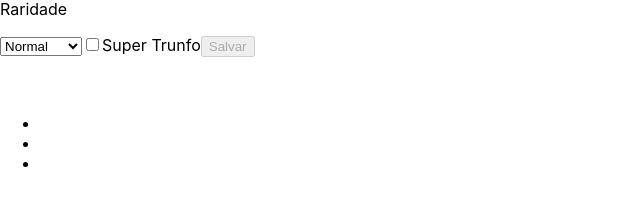
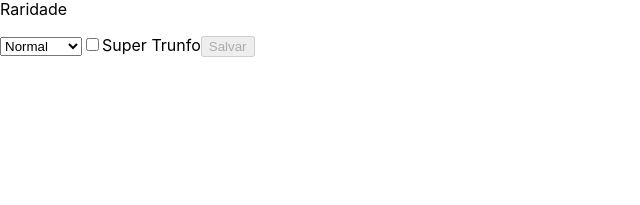
Before and after one commit to mtssantos96/project-tryunfo, a React (Create React App) app: page / in a window 1280 px wide. Shown: the part 527-732 px from the top of the page, without its empty margins (0-640 px from the left). Built offline with nearby package versions, Linux system fonts and the light colour scheme.

Commit message:
Resolução requisito 8

```diff
--- a/src/App.js
+++ b/src/App.js
@@ -119,6 +119,7 @@ class App extends React.Component {
       cardTrunfo,
       hasTrunfo,
       isSaveButtonDisabled,
+      savedCards,
     } = this.state;
 
     return (
@@ -139,16 +140,22 @@ class App extends React.Component {
           onInputChange={ this.handleChanger }
           onSaveButtonClick={ this.saveCard }
         />
-        <Card
-          cardName={ cardName }
-          cardDescription={ cardDescription }
-          cardAttr1={ cardAttr1 }
-          cardAttr2={ cardAttr2 }
-          cardAttr3={ cardAttr3 }
-          cardImage={ cardImage }
-          cardRare={ cardRare }
-          cardTrunfo={ cardTrunfo }
-        />
+        <section>
+          {savedCards.length > 0 ? <h2>Todas as cartas</h2> : ''}
+          { savedCards.map((card) => (
+            <Card
+              key={ card.cardName }
+              cardName={ card.cardName }
+              cardDescription={ card.cardDescription }
+              cardAttr1={ card.cardAttr1 }
+              cardAttr2={ card.cardAttr2 }
+              cardAttr3={ card.cardAttr3 }
+              cardImage={ card.cardImage }
+              cardRare={ card.cardRare }
+              cardTrunfo={ card.cardTrunfo }
+            />
+          ))}
+        </section>
       </div>
 
     );
--- a/src/components/Card.js
+++ b/src/components/Card.js
@@ -15,7 +15,7 @@ class Card extends React.Component {
     } = this.props;
 
     return (
-      <section>
+      <div>
         <h2 data-testid="name-card">{ cardName }</h2>
         <img data-testid="image-card" src={ cardImage } alt={ cardName } />
         <p data-testid="description-card">{ cardDescription }</p>
@@ -26,7 +26,7 @@ class Card extends React.Component {
         </ul>
         <h3 data-testid="rare-card">{cardRare}</h3>
         { cardTrunfo && <h3 data-testid="trunfo-card">Super Trunfo</h3> }
-      </section>
+      </div>
     );
   }
 }
```
